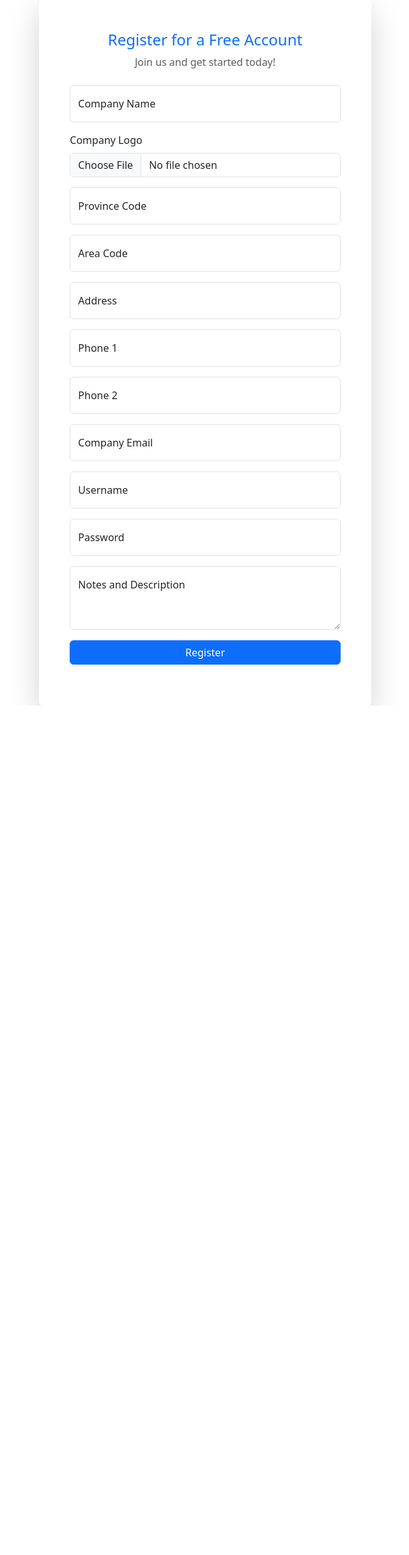
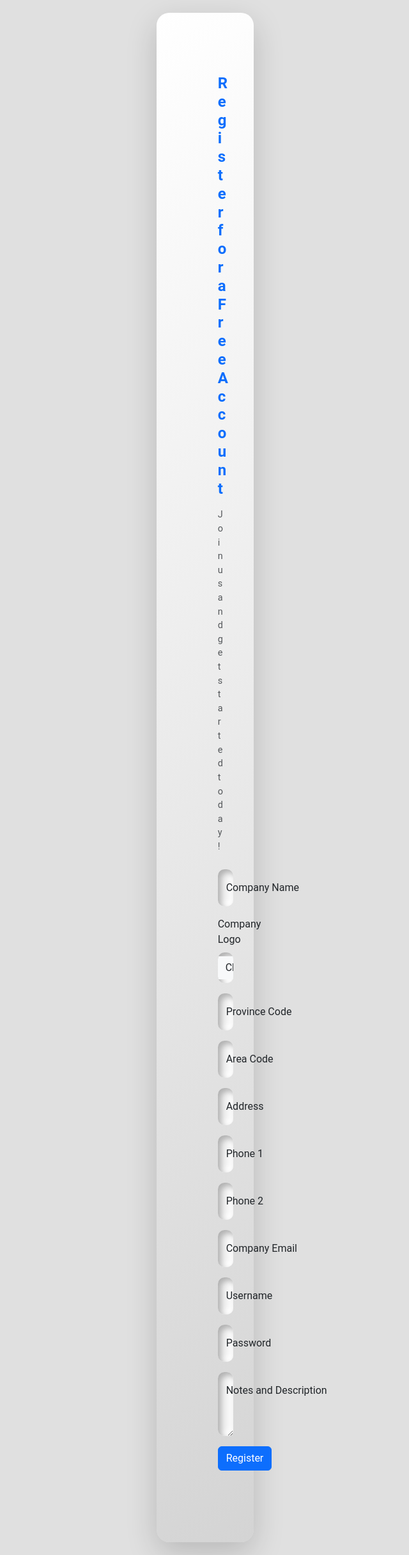
Before and after one commit to MoyasiGinko/Django-AuthSystem, a Django app: page /authentication/register in a window 1280 px wide. Shown: the whole page at 64% size, without its empty margins (319-959 px from the left). Before the commit the page ends 1103 px from the top, so only its background shows below. Run offline with Django 5.2, Linux system fonts and the light colour scheme; some libraries are stand-ins or nearby versions.

Commit message:
retouch design fix

```diff
--- a/authentication/static/authentication/css/register.css
+++ b/authentication/static/authentication/css/register.css
@@ -11,14 +11,14 @@
 
 /* Centered Register Container with 3D effect */
 .card {
-  margin-top: 400px;
+  margin-top: 20px;
+  margin-bottom: 20px;
   border-radius: 20px;
   background: linear-gradient(145deg, #ffffff, #d4d4d4);
   box-shadow: 5px 5px 15px #b0b0b0, -5px -5px 15px #ffffff;
   padding: 3rem;
   max-width: 400px;
   width: 100%;
-  transform: translateY(-50%);
 }
 
 .card-body {
--- a/authentication/templates/authentication/register.html
+++ b/authentication/templates/authentication/register.html
@@ -17,6 +17,8 @@
 
           <!-- Company Name -->
           <div class="form-floating mb-3">
+            <label for="companynameField">Company Name</label>
+
             <input
               type="text"
               class="form-control"
@@ -25,7 +27,6 @@
               placeholder="Company Name"
               required
             />
-            <label for="companynameField">Company Name</label>
           </div>
 
           <!-- Logo -->
@@ -41,6 +42,8 @@
 
           <!-- Province Code -->
           <div class="form-floating mb-3">
+            <label for="provincecodeField">Province Code</label>
+
             <input
               type="text"
               class="form-control"
@@ -50,11 +53,12 @@
               maxlength="2"
               required
             />
-            <label for="provincecodeField">Province Code</label>
           </div>
 
           <!-- Area Code -->
           <div class="form-floating mb-3">
+            <label for="areacodeField">Area Code</label>
+
             <input
               type="text"
               class="form-control"
@@ -64,11 +68,12 @@
               maxlength="4"
               required
             />
-            <label for="areacodeField">Area Code</label>
           </div>
 
           <!-- Address -->
           <div class="form-floating mb-3">
+            <label for="addressField">Address</label>
+
             <input
               type="text"
               class="form-control"
@@ -78,11 +83,12 @@
               maxlength="30"
               required
             />
-            <label for="addressField">Address</label>
           </div>
 
           <!-- Phone 1 -->
           <div class="form-floating mb-3">
+            <label for="phone1Field">Phone 1</label>
+
             <input
               type="tel"
               class="form-control"
@@ -92,11 +98,12 @@
               maxlength="15"
               required
             />
-            <label for="phone1Field">Phone 1</label>
           </div>
 
           <!-- Phone 2 -->
           <div class="form-floating mb-3">
+            <label for="phone2Field">Phone 2</label>
+
             <input
               type="tel"
               class="form-control"
@@ -105,11 +112,12 @@
               placeholder="Phone 2"
               maxlength="15"
             />
-            <label for="phone2Field">Phone 2</label>
           </div>
 
           <!-- Company Email -->
           <div class="form-floating mb-3">
+            <label for="cemailField">Company Email</label>
+
             <input
               type="email"
               class="form-control"
@@ -118,11 +126,12 @@
               placeholder="Company Email"
               required
             />
-            <label for="cemailField">Company Email</label>
           </div>
 
           <!-- Username -->
           <div class="form-floating mb-3">
+            <label for="usernameField">Username</label>
+
             <input
               type="text"
               class="form-control"
@@ -132,11 +141,12 @@
               maxlength="10"
               required
             />
-            <label for="usernameField">Username</label>
           </div>
 
           <!-- Password -->
           <div class="form-floating mb-3">
+            <label for="passwordField">Password</label>
+
             <input
               type="password"
               class="form-control"
@@ -146,11 +156,12 @@
               maxlength="8"
               required
             />
-            <label for="passwordField">Password</label>
           </div>
 
           <!-- Note and Description -->
           <div class="form-floating mb-3">
+            <label for="noteandescriptionField">Notes and Description</label>
+
             <textarea
               class="form-control"
               id="noteandescriptionField"
@@ -158,7 +169,6 @@
               placeholder="Notes and Description"
               style="height: 100px"
             ></textarea>
-            <label for="noteandescriptionField">Notes and Description</label>
           </div>
 
           <!-- Submit Button -->
@@ -173,4 +183,5 @@
   </div>
 </div>
 
+<link rel="stylesheet" href="{% static 'authentication/css/register.css' %}" />
 {% endblock %}
```
Also changed, not shown: db.sqlite3, logos/depositphotos_355565872-stock-photo-black-stone-food-background-vegetables.jpg (added).
